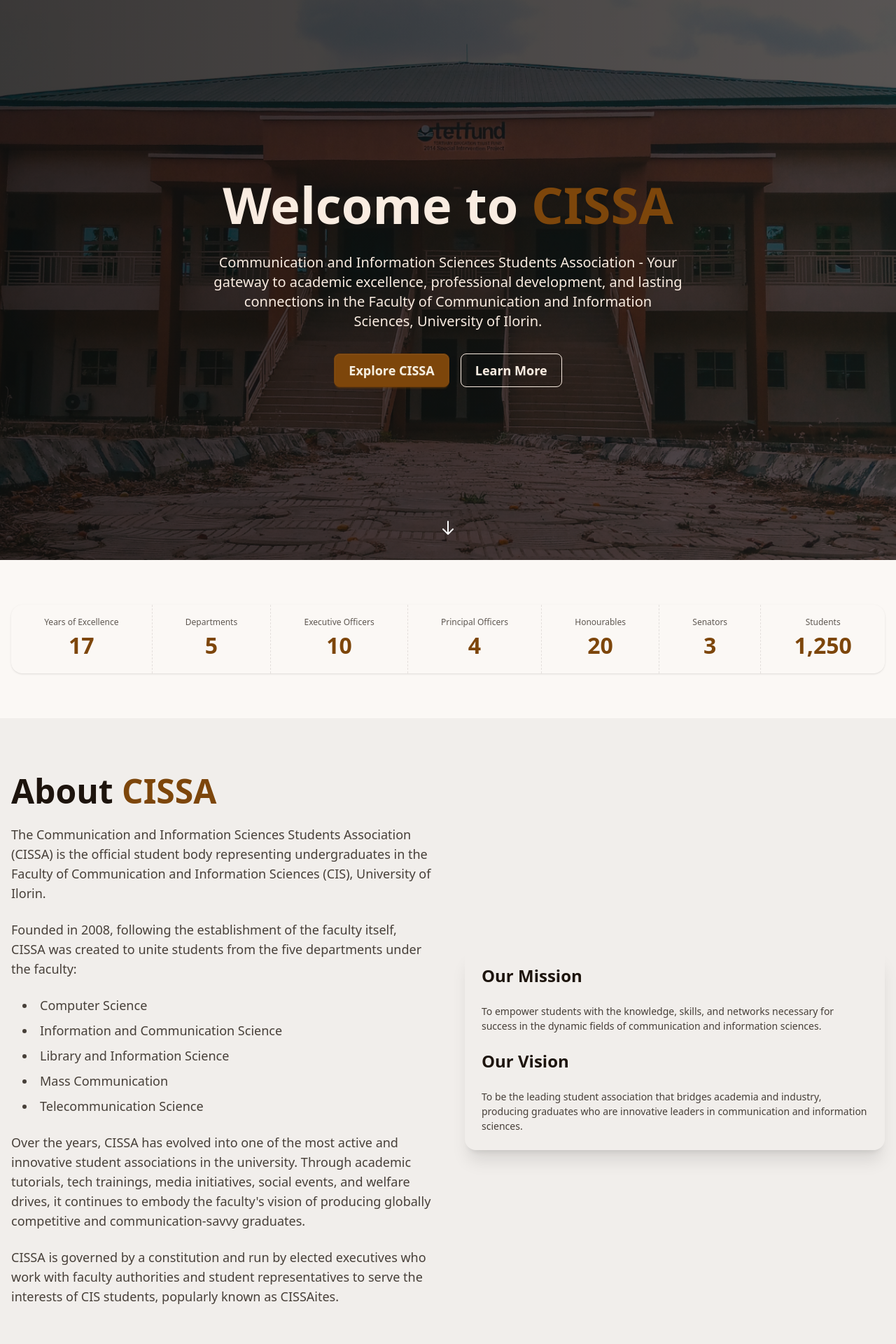
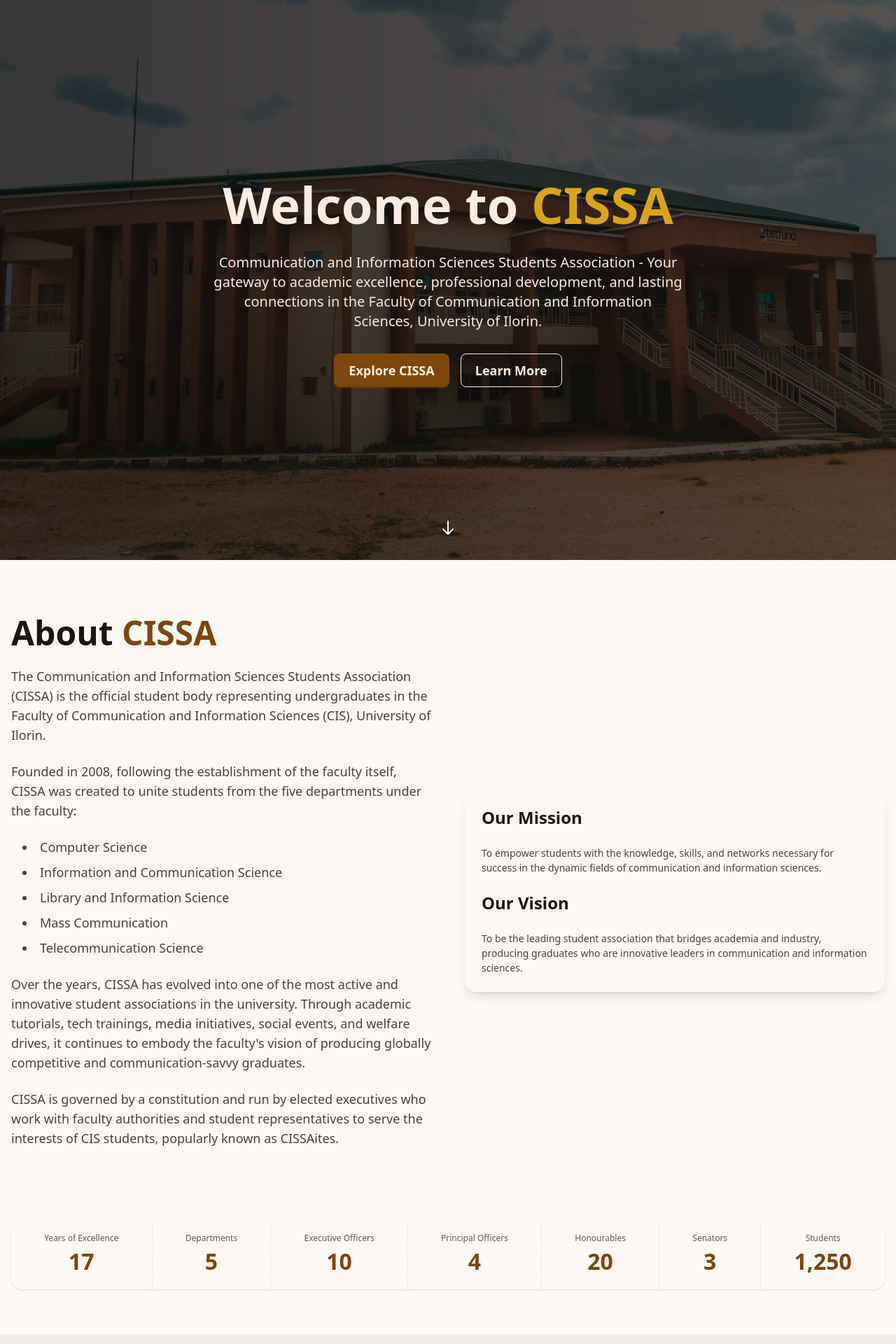
Before and after one commit to cissaunilorin/cissa-paragon-website-frontend, a Next.js app: page / in a window 1280 px wide. Shown: the top 1920 px of the page at 70% size. Built offline with nearby package versions, Linux system fonts and the light colour scheme.

Commit message:
feat: update Home page layout by reordering components and adjusting styles for About and Executives sections

```diff
--- a/src/app/page.tsx
+++ b/src/app/page.tsx
@@ -136,8 +136,8 @@
         <>
             <Navbar showNavbar={showNavbar} />
             <Hero />
+            <About />
             <Statistics stats={stats} />
-            <About />
             <Executives executives={executives} />
             <Responsibilities />
             <Contact />
--- a/src/components/Home/About.tsx
+++ b/src/components/Home/About.tsx
@@ -1,6 +1,6 @@
 export default function About() {
     return (
-        <div id="about" className="py-20 bg-base-200">
+        <div id="about" className="py-20 bg-base-100">
             <div className="container mx-auto px-4">
                 <div className="grid grid-cols-1 lg:grid-cols-2 gap-12 items-center">
                     <div>
@@ -42,7 +42,7 @@
                             of CIS students, popularly known as CISSAites.
                         </p>
                     </div>
-                    <div className="card shadow-xl">
+                    <div className="card shadow-lg">
                         <div className="card-body">
                             <h3 className="card-title text-2xl mb-4">
                                 Our Mission
--- a/src/components/Home/Executives.tsx
+++ b/src/components/Home/Executives.tsx
@@ -18,7 +18,7 @@
 
 export default function Executives({ executives }: ExecutivesProps) {
     return (
-        <div className="py-20 bg-base-100">
+        <div className="py-20 bg-base-200">
             <div className="container mx-auto px-4">
                 <div className="text-center mb-12">
                     <h2 className="text-4xl md:text-5xl font-bold text-base-content mb-4">
@@ -32,7 +32,7 @@
                 <div className="carousel carousel-center w-full p-4 space-x-4 rounded-box">
                     {executives.map((executive, index) => (
                         <div key={index} className="carousel-item w-full md:w-[calc(50%-1rem)] lg:w-[calc(33.333%-1rem)]">
-                            <div className="card bg-base-100 shadow-xl w-full">
+                            <div className="card bg-base-100 shadow-lg w-full">
                                 <figure className="px-4 pt-4 relative h-64">
                                     <Image
                                         src={executive.image}
--- a/src/components/Home/Hero.tsx
+++ b/src/components/Home/Hero.tsx
@@ -4,14 +4,14 @@
             id="home"
             className="hero min-h-screen relative"
             style={{
-                backgroundImage: "url(/assets/ov-2.png)",
+                backgroundImage: "url(/assets/ov-3.png)",
             }}
         >
             <div className="hero-overlay bg-gradient-to-r from-black/60 to-black/40"></div>
             <div className="hero-content text-neutral-content text-center">
                 <div className="max-w-4xl">
                     <h1 className="mb-6 text-5xl md:text-7xl font-bold leading-tight">
-                        Welcome to <span className="text-primary">CISSA</span>
+                        Welcome to <span className="text-secondary">CISSA</span>
                     </h1>
                     <p className="mb-8 text-lg md:text-xl max-w-2xl mx-auto">
                         Communication and Information Sciences Students
--- a/src/components/Home/Statistics.tsx
+++ b/src/components/Home/Statistics.tsx
@@ -1,6 +1,6 @@
 export default function Statistics({ stats }: { stats: { label: string; value: string }[] }) {
     return (
-        <div className="py-16 bg-base-100">
+        <div className="pb-16 bg-base-100">
             <div className="container mx-auto px-4">
                 <div className="stats stats-vertical lg:stats-horizontal shadow w-full">
                     {stats.map((stat, index) => (
```
